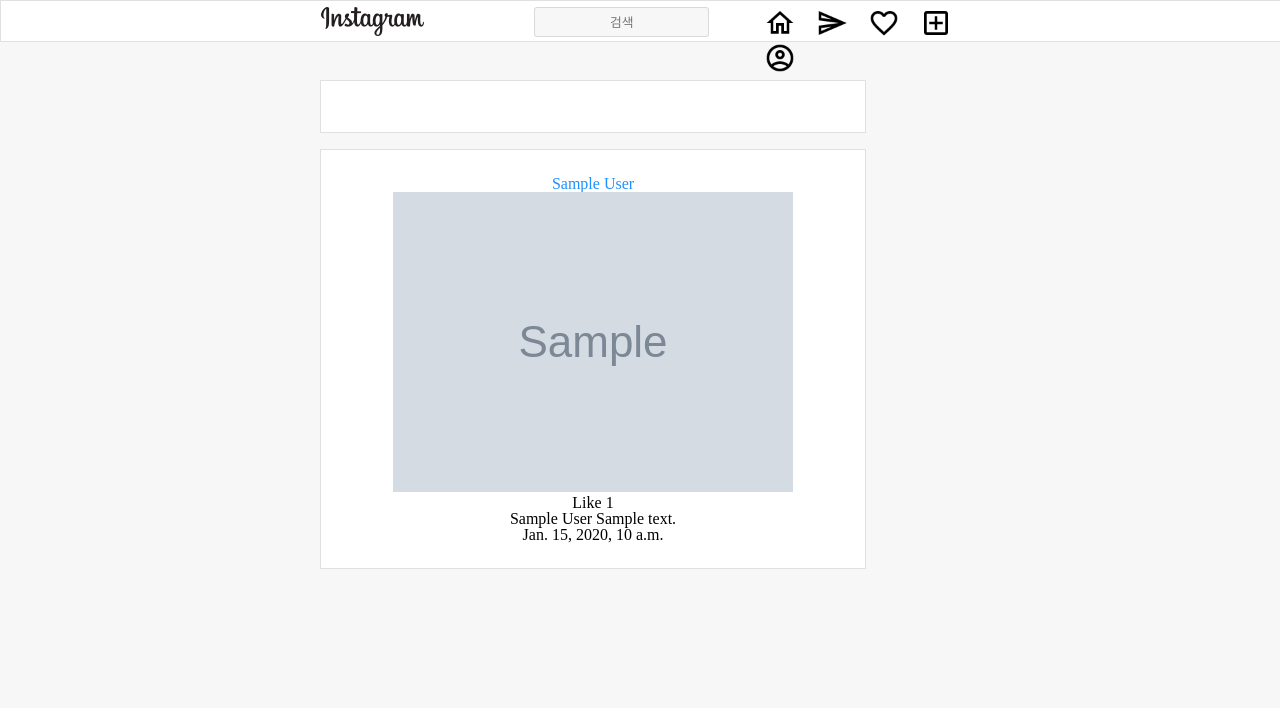
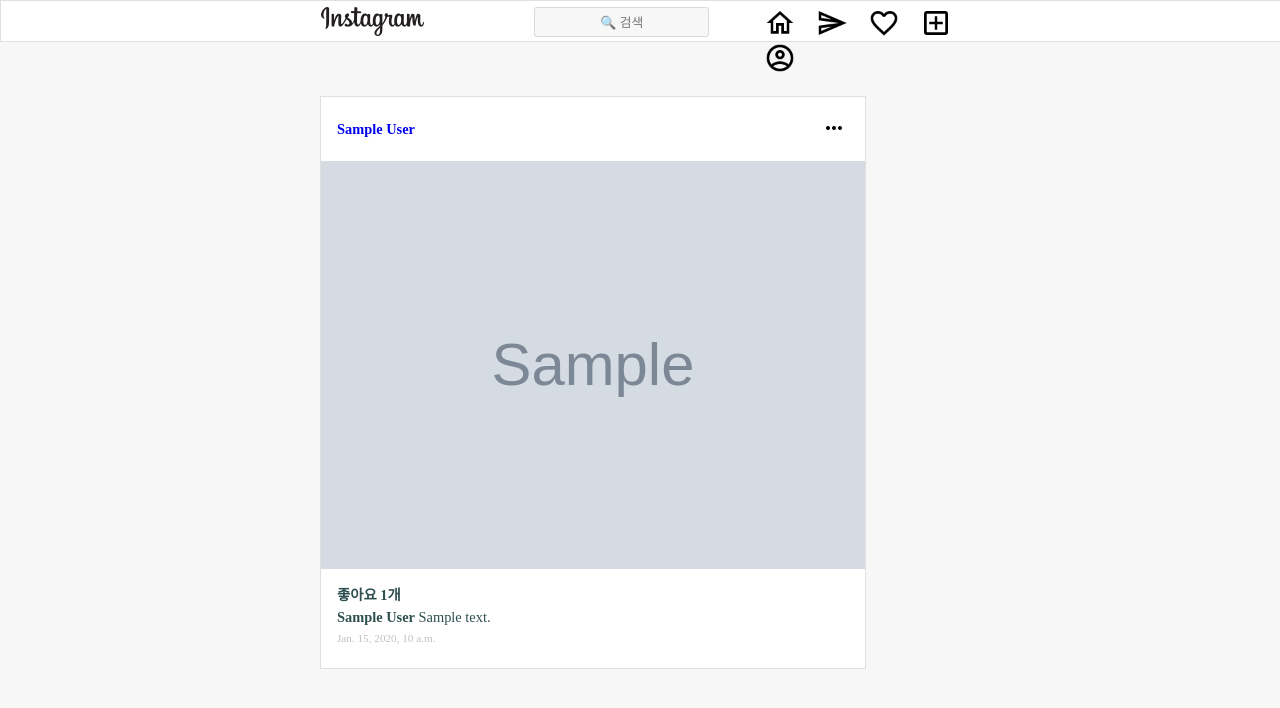
Before and after one commit to Do-code-ing/Python_Clone_Instagram, a Django app: template instagram/templates/instagram/index.html in a window 1280 px wide. Shown: the top 708 px of the page. Run offline with Django 3.2, Linux system fonts and the light colour scheme; tables that the repository leaves empty hold one stand-in row (values such as "Sample post"); the template is opened without the code that fills it: values that come from a table or form of the project are taken from there, most other values are stand-ins (such as "Sample title", 1, 10 or a date in 2020); grey boxes marked "Sample" are stand-in pictures.

Commit message:
2021-10-17

```diff
--- a/instagram/static/css/instagram.css
+++ b/instagram/static/css/instagram.css
@@ -55,31 +55,68 @@
 aside {
   position: fixed;
   top: 10%;
-  right: 40%;
+  left: 60%;
 }
 
-.wrapper {
+.post-wrapper {
+  display: flex;
+  flex-direction: column;
   border: 0.1rem solid rgba(0, 0, 0, 0.12);
-  padding: 1.6rem 2rem;
-  text-align: center;
-  width: 30rem;
+  text-align: left;
+  width: 34rem;
   background-color: white;
+  color: darkslategray;
 }
 
-.wrapper h2 {
-  font-size: 1rem;
-  margin: 1rem;
-  color: lightslategray;
-  font-weight: bolder;
+.post-wrapper a {
+  text-decoration: unset;
+  font-size: 0.9rem;
+  font-weight: bold;
 }
 
-.wrapper span {
+.feed-post {
+  padding: 1rem;
   font-size: 0.9rem;
 }
 
-.wrapper a {
-  text-decoration: unset;
-  color: dodgerblue;
+.post-top {
+  display: grid;
+  grid-template-columns: 18fr 1fr;
+  height: 2rem;
+  align-items: center;
+}
+
+.post-top .post-user {
+  grid-column: 1;
+}
+
+.post-top .post-btn {
+  grid-column: 2;
+}
+
+.post-top .post-btn img {
+  width: 1.5rem;
+  height: auto;
+}
+
+.post-mid img {
+  width: 34rem;
+  height: auto;
+}
+
+.post-bot div {
+  display: block;
+  padding-bottom: 0.5rem;
+}
+
+.post-bot .post-like,
+.post-bot .comment-author {
+  font-weight: bold;
+}
+
+.post-bot .post-create-date {
+  font-size: 0.7rem;
+  color: silver;
 }
 
 #multiple-container {
--- a/instagram/templates/instagram/index.html
+++ b/instagram/templates/instagram/index.html
@@ -11,7 +11,7 @@
 </header>
 <main class="instagram-main">
     <div id="feed">
-        <article class="wrapper" id="follower">
+        <article class="follow-wrapper" id="follower">
             {% for follower in user.follower.all %}
             {{ follower.following }}
             {% endfor %}
@@ -19,27 +19,28 @@
         <br>
         <article>
             {% for post in posts %}
-            <section class="wrapper">
-                <div>
-                    <a href="{% url 'instagram:user_detail' username=post.author %}">{{ post.author }}</a>
-                </div>
-                <div>
+            <section class="post-wrapper">
+                <section class="post-top feed-post">
+                    <div class="post-user">
+                        <a href="{% url 'instagram:user_detail' username=post.author %}">{{ post.author }}</a>
+                    </div>
+                    <div class="post-btn">
+                        <img src="{% static 'image/horiz.png' %}">
+                    </div>
+                </section>
+                <section class="post-mid">
                     <a href="{% url 'instagram:post_detail' pk=post.pk %}"><img src="{{ post.main_image.url }}"></a>
-                </div>
-                <div>
-                    Like {{ post.like_set.all|length }}
-                </div>
-                <div>
-                    {% for comment in post.comment_set.all|slice:":3" %}
+                </section>
+                <section class="post-bot feed-post">
+                    <div class="post-like">좋아요 {{ post.like_set.all|length }}개</div>
                     <div>
-                        {{ comment.author }}
-                        {{ comment.text }}
+                        {% for comment in post.comment_set.all|slice:":3" %}
+                        <span class="comment-author">{{ comment.author }}</span>
+                        <span class="comment-text">{{ comment.text }}</span>
+                        {% endfor %}
                     </div>
-                    {% endfor %}
-                </div>
-                <div>
-                    {{ post.create_date }}
-                </div>
+                    <div class="post-create-date">{{ post.create_date }}</div>
+                </section>
             </section>
             <br>
             {% endfor %}
--- a/templates/base_header.html
+++ b/templates/base_header.html
@@ -4,7 +4,7 @@
             tabindex="0"></a>
     <form action="{% url 'instagram:search' %}" method="POST">
         {% csrf_token %}
-        <input type="text" name="search_for" placeholder="검색" required id="search-input">
+        <input type="text" name="search_for" placeholder="🔍 검색" required id="search-input">
     </form>
     <nav>
         {% if page_name == "index" %}
```
Also changed, not shown: instagram/static/image/horiz.png (added).
